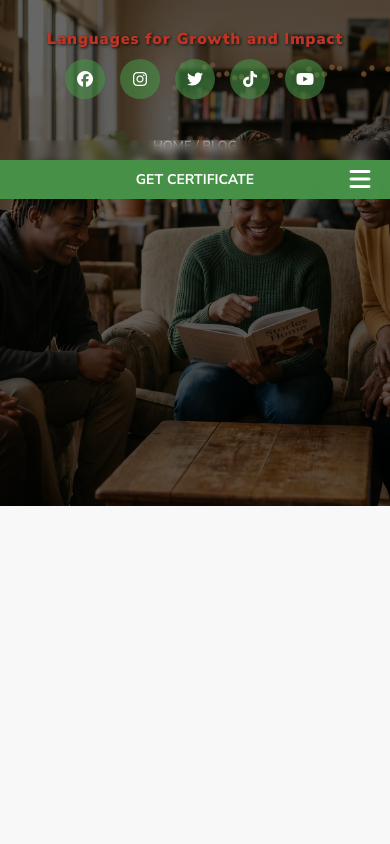
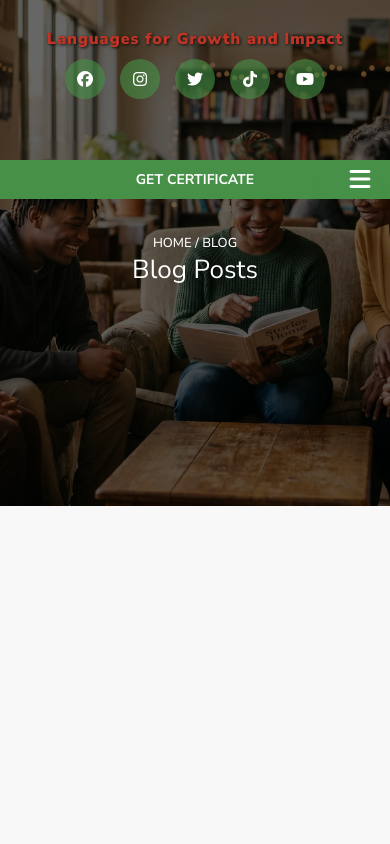
Before and after one commit to Yeeeemiiii/LGI-, a React (Create React App) app: page /blog in a window 390 px wide. Shown: the top 844 px of the page. Built offline with nearby package versions, Linux system fonts and the light colour scheme; no server answers; the database is empty.

Commit message:
fixed Parish's view on his iPhone and the blur on faces of bg images

```diff
--- a/src/App.css
+++ b/src/App.css
@@ -236,7 +236,7 @@ p {
 
     min-height: 60vh !important;
     height: 60vh !important;
-    padding-top: 35% !important;
+    padding-top: 60% !important;
   }
 
   .team,
--- a/src/components/common/heading/header.css
+++ b/src/components/common/heading/header.css
@@ -18,7 +18,7 @@
 header {
     background-color: rgba(255, 255, 255, 0.2);
     margin: 0 30px;
-    backdrop-filter: blur(5px);
+    backdrop-filter: blur(1px);
     border-radius: 5px;
     position: relative;
     z-index: 2;
```
